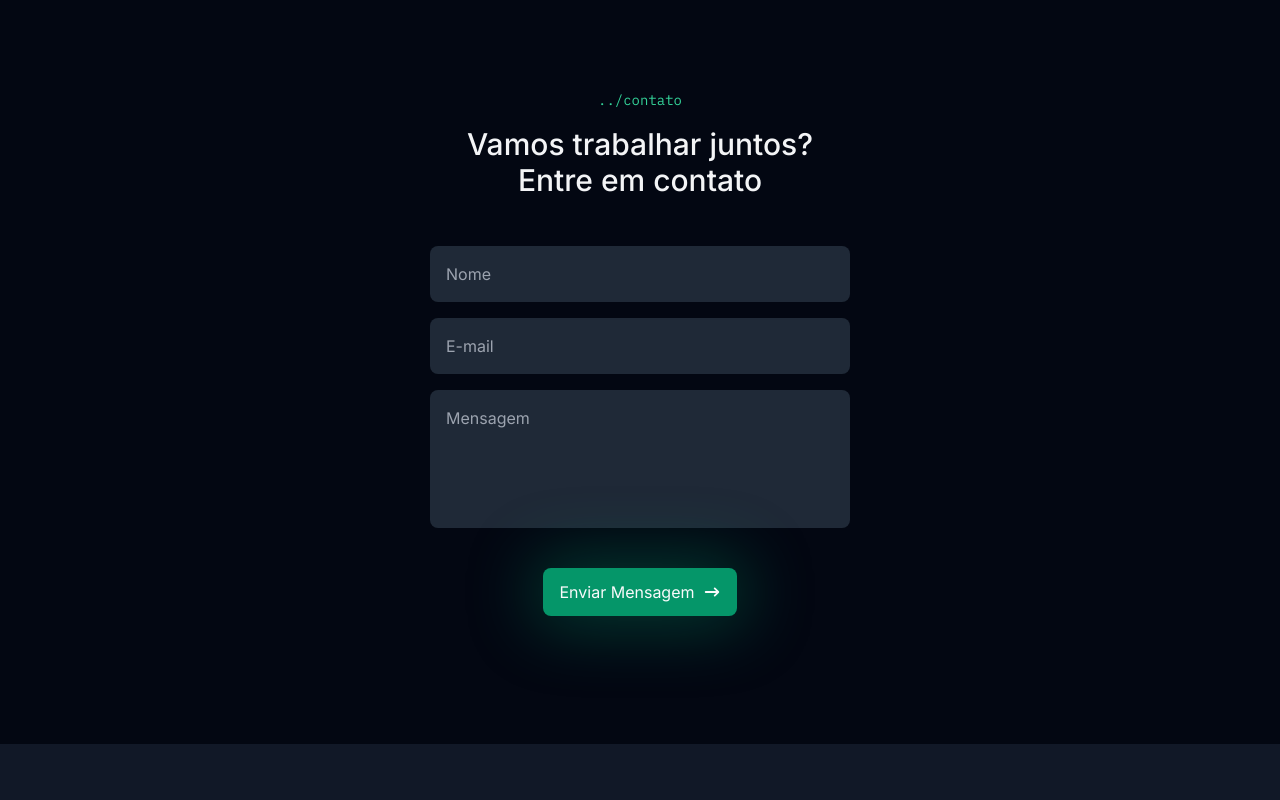
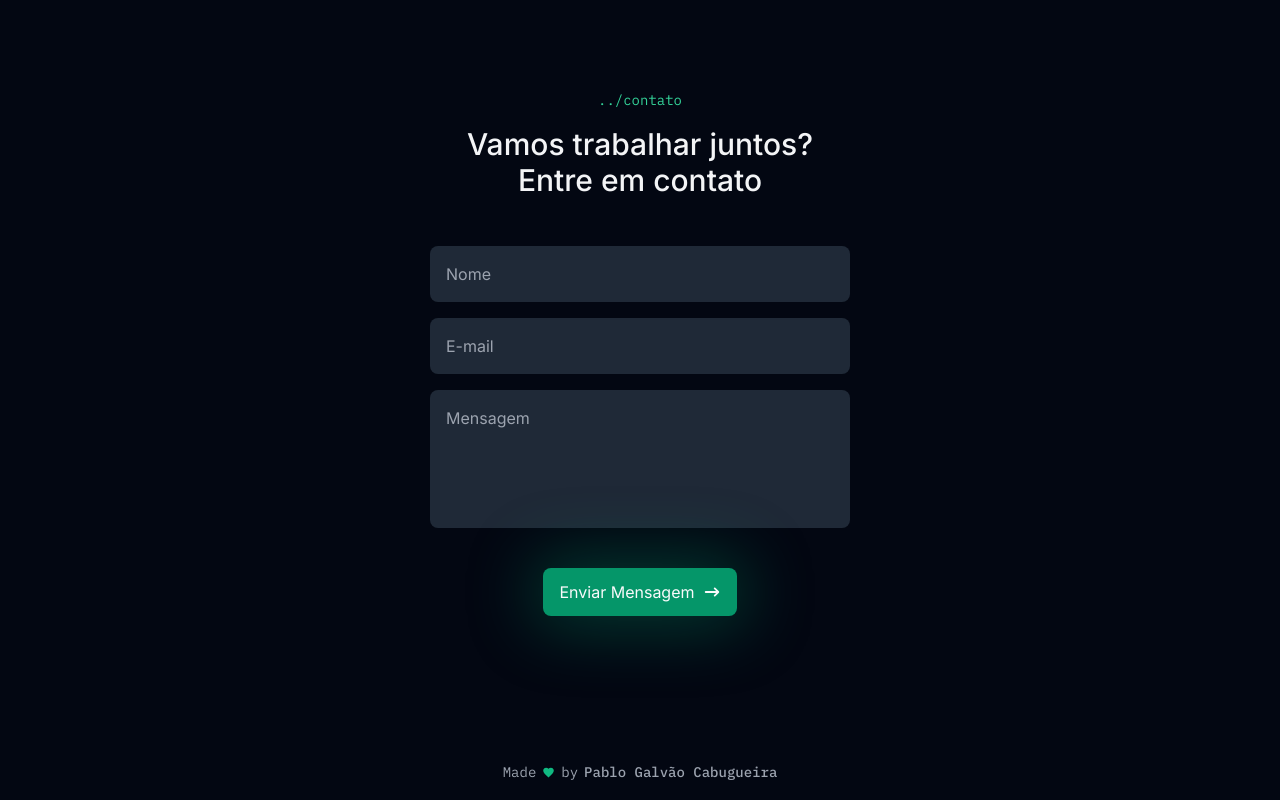
Before and after one commit to pablocabugueira/portfolio, a Next.js app: page / in a window 1280 px wide. Shown: the part 3164-3964 px from the top of the page. Before the commit the page ends 3908 px from the top, so only its background shows below. Built offline with nearby package versions, Linux system fonts and the light colour scheme.

Commit message:
create footer

```diff
--- /dev/null
+++ b/app/components/footer/index.tsx
@@ -0,0 +1,17 @@
+import { IoMdHeart } from "react-icons/io"
+
+export const Footer = () => {
+    return (
+        <footer className="h-14 w-full flex items-center justify-center bg-gray-950">
+            <span className="flex items-center gap-1.5 text-xs sm:text-sm font-mono text-gray-400">
+                Made
+                <IoMdHeart
+                    size={13}
+                    className="text-emerald-500"
+                />
+                by
+                <strong className="font-medium">Pablo Galvão Cabugueira</strong>
+            </span>
+        </footer>
+    )
+}
--- a/app/layout.tsx
+++ b/app/layout.tsx
@@ -3,6 +3,7 @@ import './globals.css'
 import { ReactNode } from 'react'
 import { Header } from './components/header'
 import { ContactForm } from './components/contact-form'
+import { Footer } from './components/footer'
 
 const inter = Inter({
   variable: '--font-inter',
@@ -22,6 +23,7 @@ export default function RootLayout({ children }: { children: ReactNode }) {
         <Header />
         {children}
         <ContactForm />
+        <Footer />
       </body>
     </html>
   )
```
